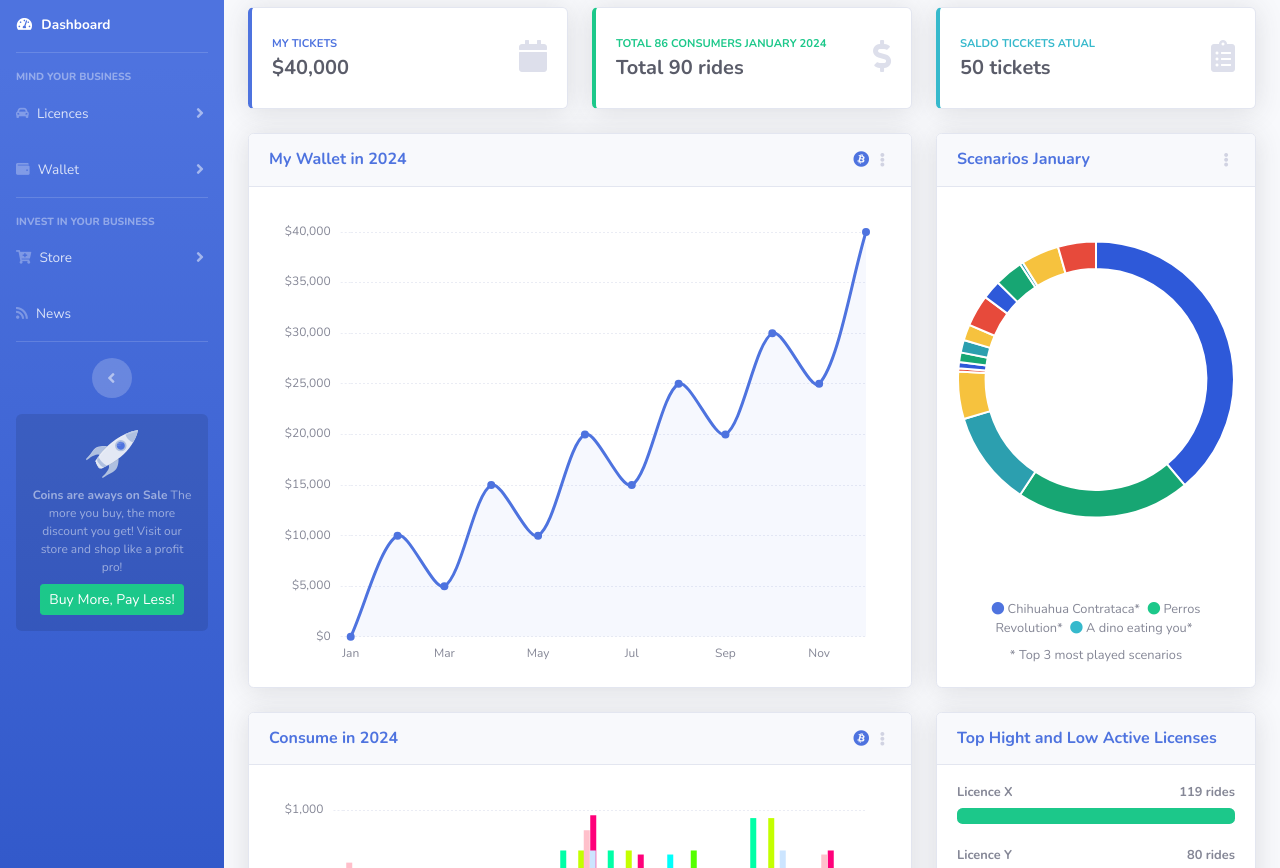
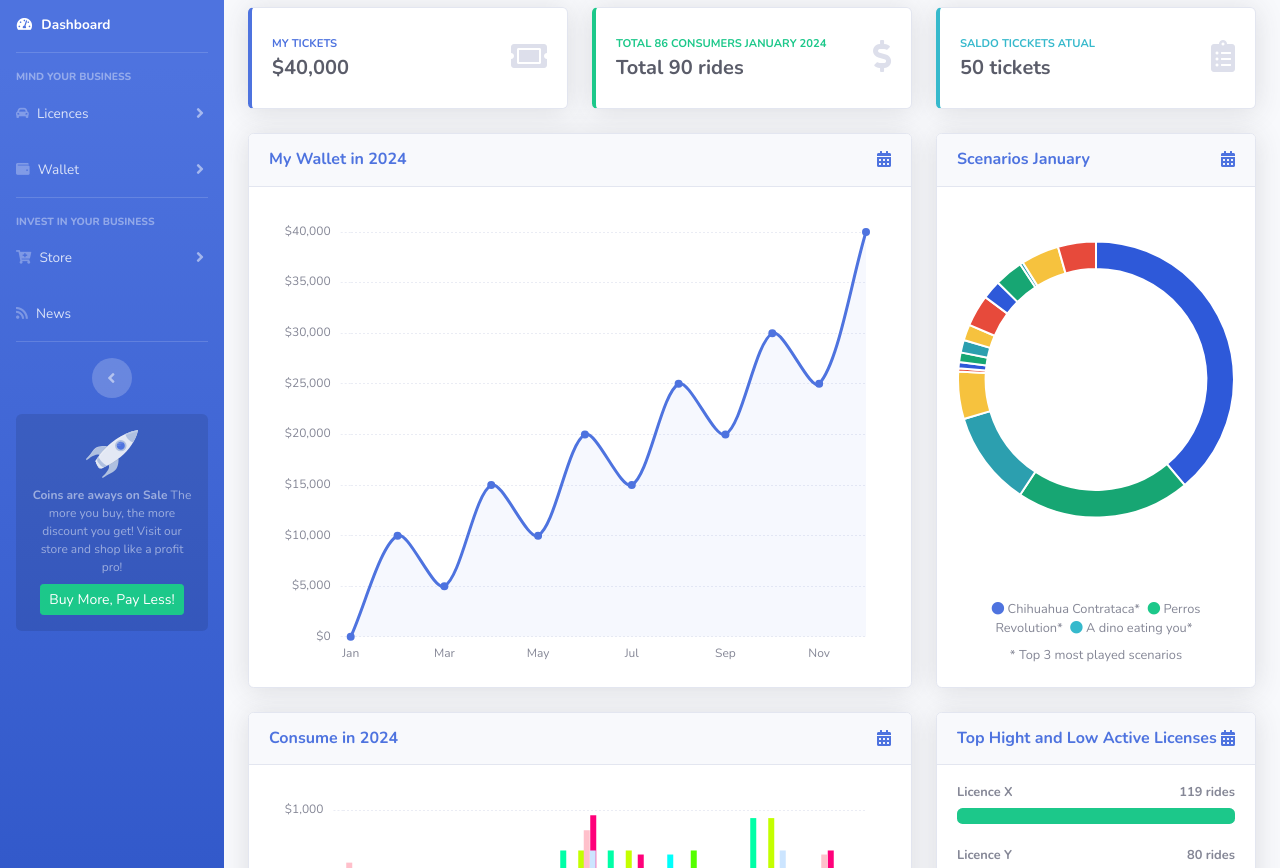
Before and after one commit to indiamaris/rilix_design_test, a website: page index.html in a window 1280 px wide. Shown: the part 75-943 px from the top of the page. Drawn offline with nearby package versions, Linux system fonts and the light colour scheme.

Commit message:
calendar icons

```diff
--- a/index.html
+++ b/index.html
@@ -181,7 +181,7 @@
                                             <div class="h5 mb-0 font-weight-bold text-gray-800">$40,000</div>
                                         </div>
                                         <div class="col-auto">
-                                            <i class="fas fa-calendar fa-2x text-gray-300"></i>
+                                            <i class="fas fa-ticket-alt fa-2x text-gray-300"></i>
                                         </div>
                                     </div>
                                 </div>
@@ -248,8 +248,8 @@
                                     <div class="dropdown no-arrow">
                                         <a class="dropdown-toggle" href="#" role="button" id="dropdownMenuLink"
                                             data-toggle="dropdown" aria-haspopup="true" aria-expanded="false">
-                                            <i class="fab fa-bitcoin"></i> <i
-                                                class="fas fa-ellipsis-v fa-sm fa-fw text-gray-400"></i>
+                                            <i class="fas fa-calendar-alt"></i>
+
                                         </a>
                                         <div class="dropdown-menu dropdown-menu-right shadow animated--fade-in"
                                             aria-labelledby="dropdownMenuLink">
@@ -280,7 +280,7 @@
                                     <div class="dropdown no-arrow">
                                         <a class="dropdown-toggle" href="#" role="button" id="dropdownMenuLink"
                                             data-toggle="dropdown" aria-haspopup="true" aria-expanded="false">
-                                            <i class="fas fa-ellipsis-v fa-sm fa-fw text-gray-400"></i>
+                                            <i class="fas fa-calendar-alt"></i>
                                         </a>
 
                                     </div>
@@ -305,6 +305,7 @@
                                     <div class="text-center small mt-2">
                                         * Top 3 most played scenarios
                                     </div>
+
                                 </div>
                             </div>
                         </div>
@@ -322,8 +323,7 @@
                                     <div class="dropdown no-arrow">
                                         <a class="dropdown-toggle" href="#" role="button" id="dropdownMenuLink"
                                             data-toggle="dropdown" aria-haspopup="true" aria-expanded="false">
-                                            <i class="fab fa-bitcoin"></i> <i
-                                                class="fas fa-ellipsis-v fa-sm fa-fw text-gray-400"></i>
+                                            <i class="fas fa-calendar-alt"></i>
                                         </a>
                                         <div class="dropdown-menu dropdown-menu-right shadow animated--fade-in"
                                             aria-labelledby="dropdownMenuLink">
@@ -350,8 +350,21 @@
 
                             <!-- Project Card Example -->
                             <div class="card shadow h-100 overflow-auto   ">
-                                <div class="card-header py-3">
-                                    <h6 class="m-0 font-weight-bold text-primary">Top Hight and Low Active Licenses</h6>
+
+                                <!-- Card Header - Dropdown -->
+                                <div
+                                    class="card-header py-3 d-flex flex-row align-items-center justify-content-between">
+                                    <h6 class="m-0 font-weight-bold text-primary">Top Hight and Low Active Licenses
+                                    </h6>
+                                    <div class="dropdown no-arrow">
+                                        <a class="dropdown-toggle" href="#" role="button" id="dropdownMenuLink"
+                                            data-toggle="dropdown" aria-haspopup="true" aria-expanded="false">
+                                            <i class="fas fa-calendar-alt"></i>
+                                        </a>
+
+
+                                    </div>
+
                                 </div>
                                 <div class="card-body">
 
--- a/package.json
+++ b/package.json
@@ -35,7 +35,6 @@
     "dependencies": {
         "@fortawesome/fontawesome-free": "5.15.3",
         "bootstrap": "4.6.0",
-
         "datatables.net-bs4": "1.10.24",
         "jquery": "3.6.0",
         "jquery.easing": "^1.4.1",
```
